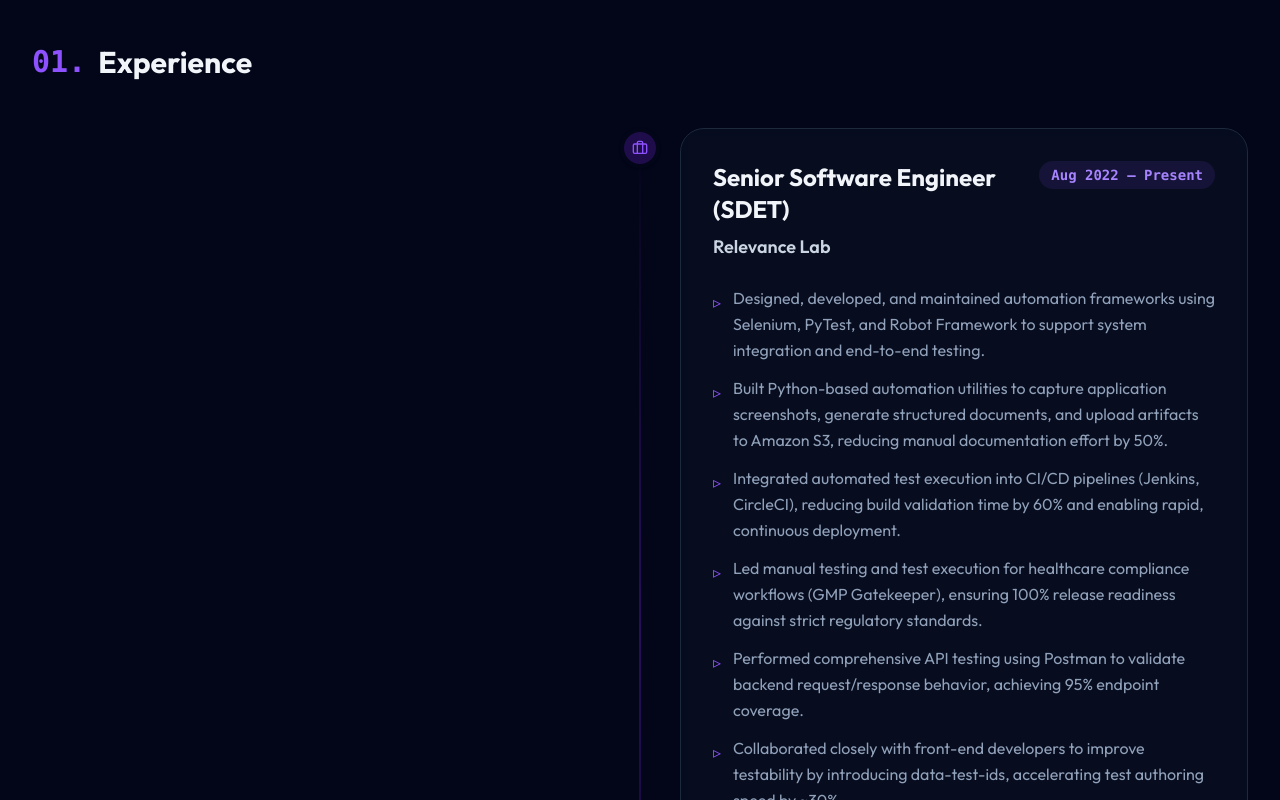
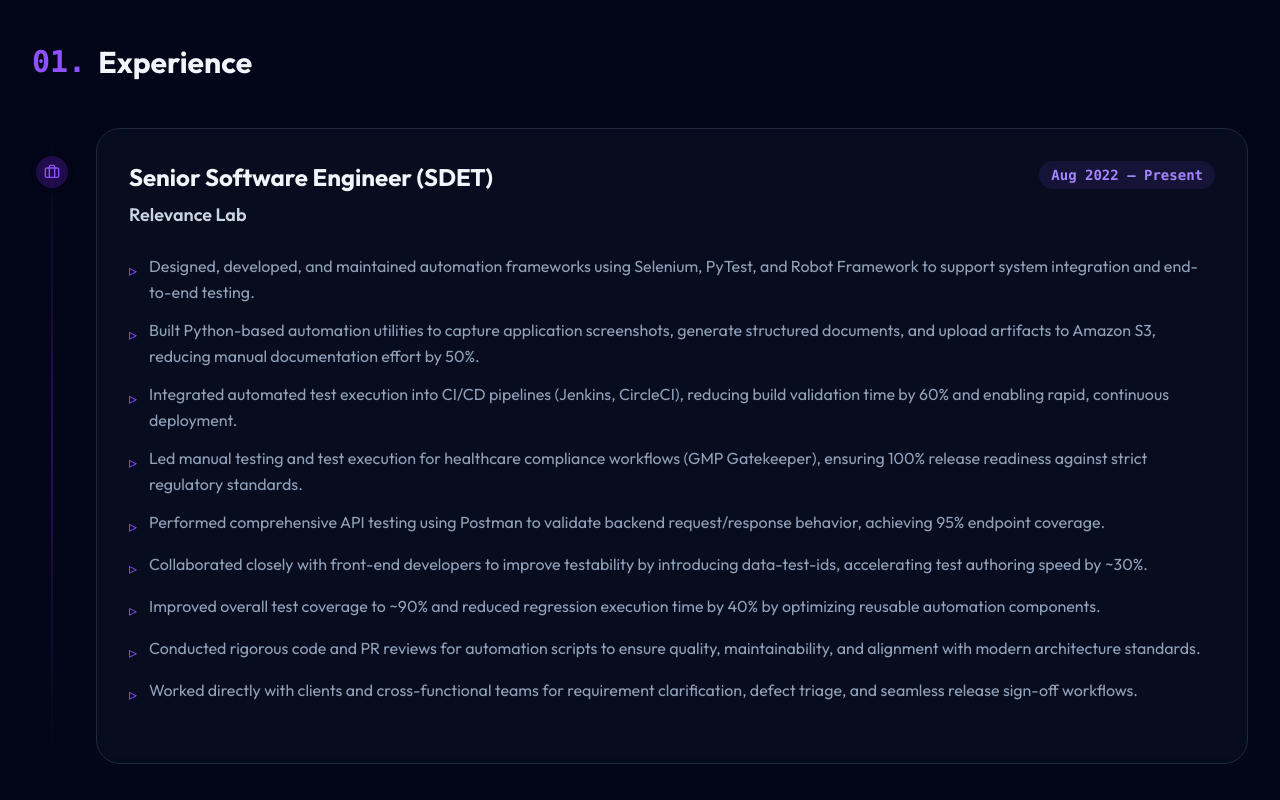
Before and after one commit to soumyakant1211/my-portfolio, a React (Vite) app: page / in a window 1280 px wide. Shown: the part 1180-1980 px from the top of the page. Built offline with nearby package versions, Linux system fonts and the light colour scheme.

Commit message:
UI Polish: Left-aligned Experience timeline and added subtle scroll animations

```diff
--- a/src/components/Contact.jsx
+++ b/src/components/Contact.jsx
@@ -21,7 +21,7 @@
 const Contact = () => {
   return (
     <>
-      <section id="contact" className="py-10 md:py-12 scroll-mt-20 flex flex-col items-center text-center relative">
+      <section id="contact" className="py-6 md:py-8 scroll-mt-20 flex flex-col items-center text-center relative animate-in fade-in slide-in-from-bottom-4 duration-700 delay-200">
         <p className="text-violet-500 font-mono mb-4 text-sm font-medium">06. What's Next?</p>
         <h2 className="text-3xl md:text-5xl font-bold mb-6 text-slate-900 dark:text-slate-50 max-w-2xl leading-tight">Open to SDET & QA Automation Opportunities</h2>
 
--- a/src/components/Experience.jsx
+++ b/src/components/Experience.jsx
@@ -23,19 +23,19 @@
 
 const Experience = () => {
   return (
-    <section id="experience" className="py-10 md:py-12 scroll-mt-20">
+    <section id="experience" className="py-10 md:py-12 scroll-mt-20 animate-in fade-in slide-in-from-bottom-4 duration-700">
       <h2 className="text-3xl font-bold mb-12 flex items-center gap-3 text-slate-800 dark:text-slate-100">
         <span className="text-violet-500 font-mono">01.</span> Experience
       </h2>
 
-      <div className="space-y-8 relative before:absolute before:inset-0 before:ml-5 before:-translate-x-px lg:before:mx-auto lg:before:translate-x-0 before:h-full before:w-0.5 before:bg-gradient-to-b before:from-transparent before:via-violet-300 dark:before:via-violet-900/50 before:to-transparent">
+      <div className="space-y-8 relative before:absolute before:inset-0 before:ml-5 before:-translate-x-px before:h-full before:w-0.5 before:bg-gradient-to-b before:from-transparent before:via-violet-300 dark:before:via-violet-900/50 before:to-transparent">
         {experiences.map((exp) => (
-          <div key={exp.id} className="relative flex items-start justify-between lg:justify-normal lg:odd:flex-row-reverse group">
-            <div className="flex items-center justify-center w-10 h-10 rounded-full border-4 border-slate-50 dark:border-slate-950 bg-violet-100 dark:bg-violet-900/40 text-violet-500 shrink-0 lg:order-1 lg:group-odd:-translate-x-1/2 lg:group-even:translate-x-1/2 shadow-sm z-10 group-hover:scale-110 group-hover:bg-violet-500 group-hover:text-white transition-all mt-6 lg:mt-0">
+          <div key={exp.id} className="relative flex items-start group">
+            <div className="flex items-center justify-center w-10 h-10 rounded-full border-4 border-slate-50 dark:border-slate-950 bg-violet-100 dark:bg-violet-900/40 text-violet-500 shrink-0 shadow-sm z-10 group-hover:scale-110 group-hover:bg-violet-500 group-hover:text-white transition-all mt-6">
               <Briefcase size={16} />
             </div>
 
-            <div className="w-[calc(100%-4rem)] lg:w-[calc(50%-2.5rem)] p-6 md:p-8 rounded-3xl glass transition-all hover:-translate-y-1 hover:shadow-2xl hover:shadow-violet-500/10 border border-transparent hover:border-violet-500/20">
+            <div className="w-[calc(100%-4rem)] ml-6 p-6 md:p-8 rounded-3xl glass transition-all hover:-translate-y-1 hover:shadow-2xl hover:shadow-violet-500/10 border border-transparent hover:border-violet-500/20">
               <div className="flex flex-col xl:flex-row xl:items-start justify-between mb-2 gap-4 xl:gap-0">
                 <h3 className="text-xl md:text-2xl font-bold text-slate-900 dark:text-slate-100">{exp.role}</h3>
                 <span className="text-sm font-bold text-violet-600 dark:text-violet-400 font-mono xl:bg-violet-500/10 xl:px-3 xl:py-1 xl:rounded-full inline-block w-fit shrink-0">{exp.period}</span>
--- a/src/components/Hero.jsx
+++ b/src/components/Hero.jsx
@@ -2,7 +2,7 @@
 
 const Hero = () => {
   return (
-    <section id="about" className="relative pt-24 pb-10 min-h-[90vh] flex flex-col justify-center overflow-hidden">
+    <section id="about" className="relative pt-24 pb-10 min-h-[90vh] flex flex-col justify-center overflow-hidden animate-in fade-in slide-in-from-bottom-4 duration-700">
       {/* Background Glows */}
       <div className="absolute top-[10%] right-[15%] w-[400px] h-[400px] lg:w-[600px] lg:h-[600px] bg-violet-600/20 rounded-full blur-[120px] -z-10 pointer-events-none" />
       <div className="absolute bottom-[0%] left-[5%] w-[300px] h-[300px] lg:w-[500px] lg:h-[500px] bg-fuchsia-600/20 rounded-full blur-[100px] -z-10 pointer-events-none" />
--- a/src/components/Projects.jsx
+++ b/src/components/Projects.jsx
@@ -35,7 +35,7 @@
 
 const Projects = () => {
   return (
-    <section id="projects" className="py-10 md:py-12 scroll-mt-20">
+    <section id="projects" className="py-10 md:py-12 scroll-mt-20 animate-in fade-in slide-in-from-bottom-4 duration-700 delay-150">
       <div className="flex flex-col md:flex-row md:items-end justify-between mb-12 gap-6">
         <div>
             <h2 className="text-3xl font-bold flex items-center gap-3 text-slate-800 dark:text-slate-100">
--- a/src/components/Recognitions.jsx
+++ b/src/components/Recognitions.jsx
@@ -29,7 +29,7 @@
 
 const Recognitions = () => {
   return (
-    <section id="recognitions" className="py-10 md:py-12 scroll-mt-20">
+    <section id="recognitions" className="py-10 md:py-12 scroll-mt-20 animate-in fade-in slide-in-from-bottom-4 duration-700 delay-100">
       <h2 className="text-3xl font-bold mb-12 flex items-center gap-3 text-slate-800 dark:text-slate-100">
         <span className="text-violet-500 font-mono">03.</span> Recognitions
       </h2>
--- a/src/components/Skills.jsx
+++ b/src/components/Skills.jsx
@@ -69,7 +69,7 @@
 
 const Skills = () => {
   return (
-    <section id="skills" className="py-10 md:py-12 scroll-mt-20">
+    <section id="skills" className="py-10 md:py-12 scroll-mt-20 animate-in fade-in slide-in-from-bottom-4 duration-700">
       <h2 className="text-3xl font-bold mb-12 flex items-center gap-3 text-slate-800 dark:text-slate-100">
         <span className="text-violet-500 font-mono">02.</span> Core Skills
       </h2>
@@ -78,7 +78,7 @@
         {skillCategories.map((category, index) => (
           <div
             key={index}
-            className="p-6 md:p-8 rounded-3xl glass border border-transparent hover:border-violet-500/30 dark:hover:border-violet-500/20 transition-all hover:shadow-2xl hover:shadow-violet-500/5 group"
+            className="p-8 rounded-3xl glass hover:-translate-y-2 hover:scale-[1.02] hover:shadow-2xl hover:shadow-violet-500/10 transition-all duration-300 border border-transparent hover:border-violet-500/30 group"
           >
             <div className="flex items-center gap-4 mb-6">
               <div className="p-3 rounded-2xl bg-violet-100 dark:bg-violet-900/40 text-violet-600 dark:text-violet-400 group-hover:scale-110 group-hover:bg-violet-500 group-hover:text-white shadow-sm transition-all">
```
